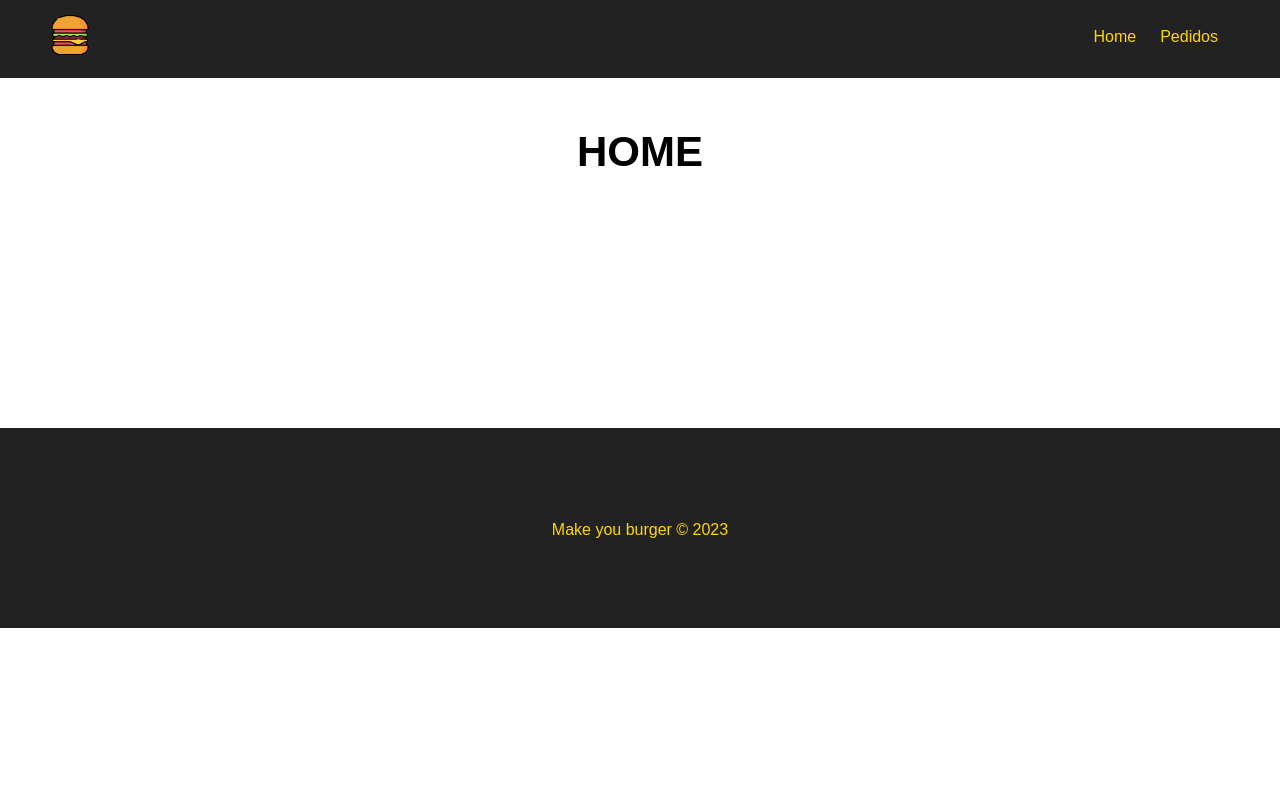
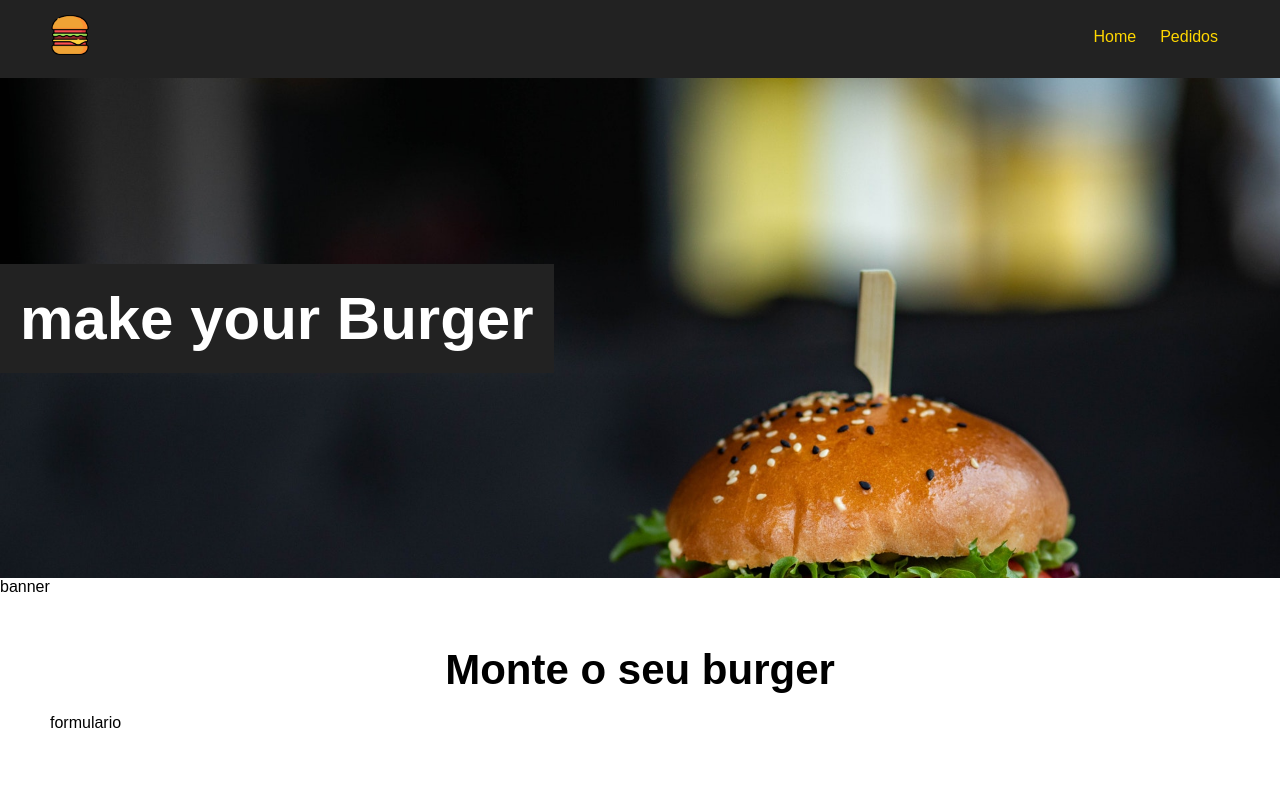
Before and after one commit to davigledson/make_you_burger, a Vue app: page / in a window 1280 px wide. Shown: the top 800 px of the page. Built offline with nearby package versions, Linux system fonts and the light colour scheme.

Commit message:
Criando banner da aplicação

```diff
--- /dev/null
+++ b/src/components/Banner.vue
@@ -0,0 +1,33 @@
+<template>
+    <div id="main-banner">
+        <h1>
+            make your Burger
+        </h1>
+    </div>
+</template>
+<script>
+export default {
+    name: "Banner",
+}
+</script>
+<style scoped>
+
+#main-banner {
+    background-image: url("/img/burger.jpg");
+    background-position: 0 - 250px;
+    background-size: cover;
+    display: flex;
+    height: 500px;
+    align-items: center;
+    justify-content: flex-start;
+
+}
+#main-banner h1 {
+    color: #fff;
+    text-align: center;
+    font-size: 60px;
+    background-color: #222;
+    padding: 20px;
+
+}
+</style>
--- a/src/views/HomeView.vue
+++ b/src/views/HomeView.vue
@@ -1,7 +1,22 @@
 
 
 <template>
+  <Banner/>
+
+  <p>banner</p>
   <main class="main-container">
- <h1>HOME</h1>
+ <h1>Monte o seu burger</h1>
+ <p>formulario</p>
   </main>
 </template>
+
+<script>
+import Banner from "../components/Banner.vue"
+
+export default {
+  name: "Home",
+  components: {
+    Banner
+  }
+}
+</script>
```
